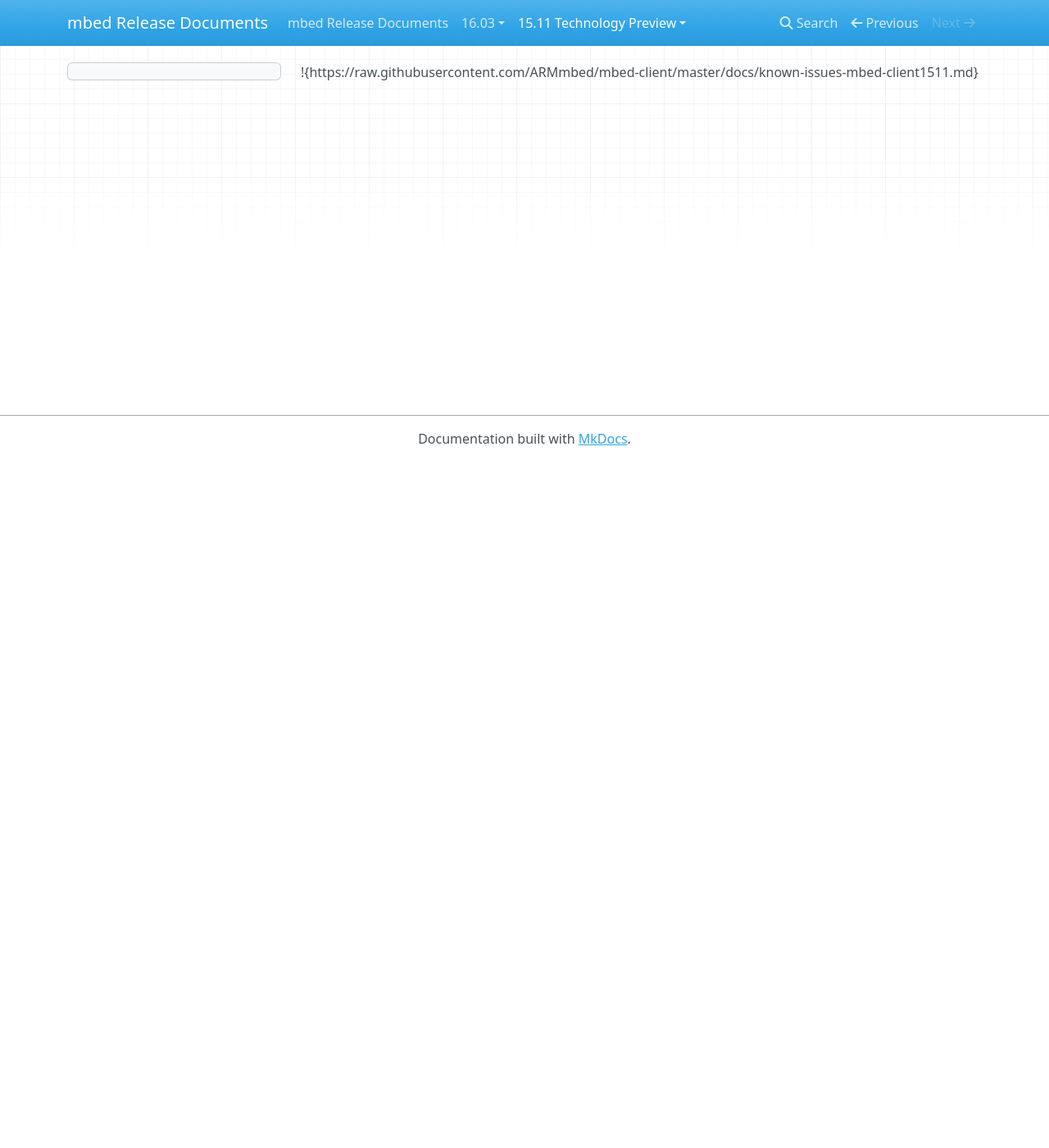
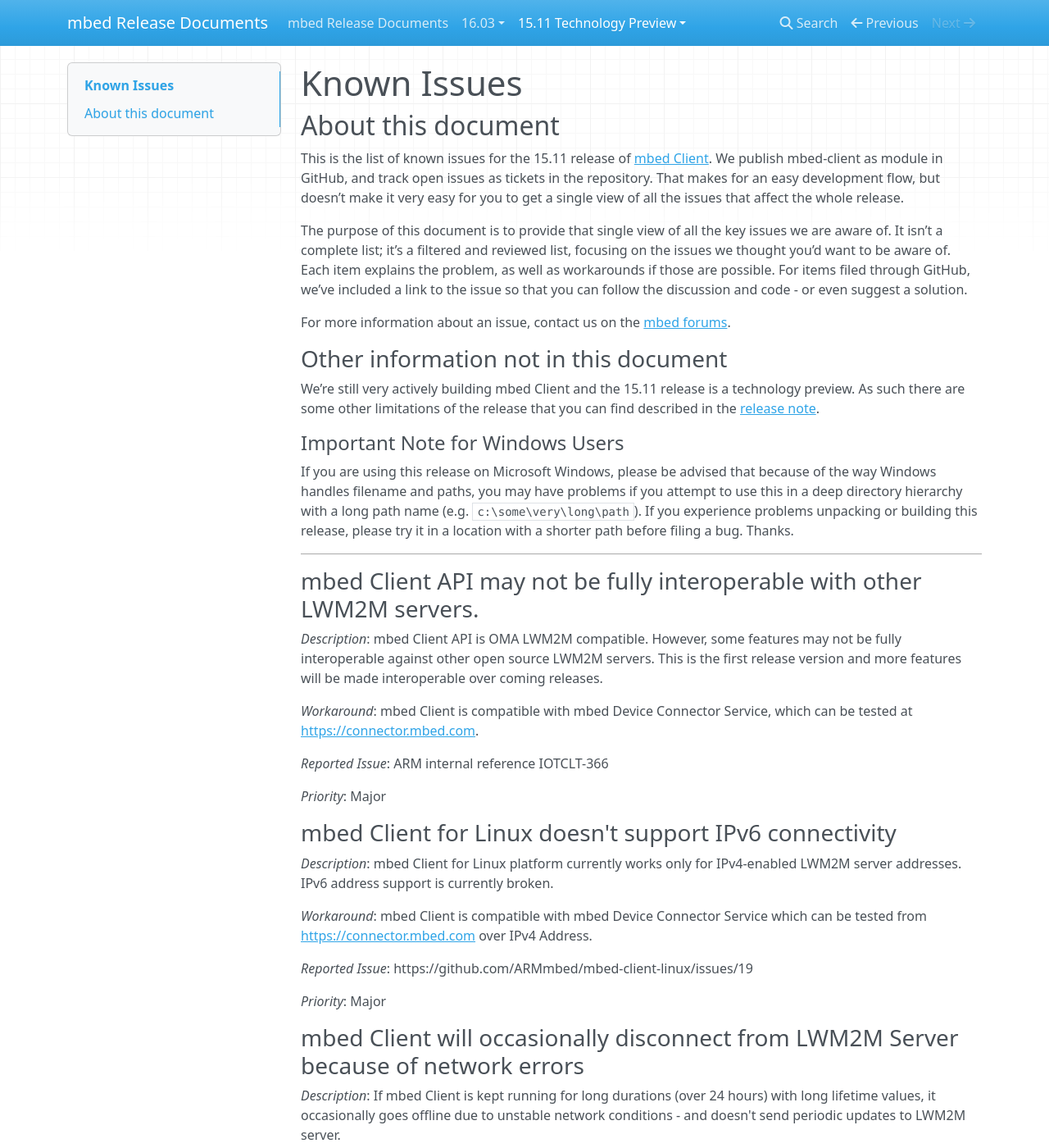
Before and after one commit to kurtace72/mbed_os_release_notes, an MkDocs documentation site: the page built from Docs/15_11/mbed_Client/Known_Issues.md, in a window 1280 px wide and 1400 px high. Shown: the whole window at 82% size. Built offline with MkDocs 1.6.1, drawn with Linux system fonts in a browser that asks for light colours; nearby versions of some CDN libraries; old or Windows-style settings are respelled for this version of MkDocs; some of the changed text lies outside the part shown.

Commit message:
Copying over
Easier than waiting for the PR to be accepted

```diff
--- a/Docs/15_11/mbed_Client/Known_Issues.md
+++ b/Docs/15_11/mbed_Client/Known_Issues.md
@@ -1 +1,58 @@
-!{https://raw.githubusercontent.com/ARMmbed/mbed-client/master/docs/known-issues-mbed-client1511.md}
+# Known Issues
+
+## About this document
+
+This is the list of known issues for the 15.11 release of [mbed Client](https://github.com/ARMmbed/mbed-client). We publish mbed-client as module in GitHub, and track open issues as tickets in the repository. That makes for an easy development flow, but doesn’t make it very easy for you to get a single view of all the issues that affect the whole release.
+
+The purpose of this document is to provide that single view of all the key issues we are aware of. It isn’t a complete list; it’s a filtered and reviewed list, focusing on the issues we thought you’d want to be aware of. Each item explains the problem, as well as workarounds if those are possible. For items filed through GitHub, we’ve included a link to the issue so that you can follow the discussion and code - or even suggest a solution.
+
+For more information about an issue, contact us on the [mbed forums](http://forums.mbed.com).
+
+### Other information not in this document
+
+We’re still very actively building mbed Client and the 15.11 release is a technology preview. As such there are some other limitations of the release that you can find described in the [release note](https://www.mbed.com/en/development/software/mbed-client/releases/mbed-client1511).
+
+#### Important Note for Windows Users
+
+If you are using this release on Microsoft Windows, please be advised that because of the way Windows handles filename and paths, you may have problems if you attempt to use this in a deep directory hierarchy with a long path name (e.g. `c:\some\very\long\path`). If you experience problems unpacking or building this release, please try it in a location with a shorter path before filing a bug. Thanks.
+
+***
+### mbed Client API may not be fully interoperable with other LWM2M servers.
+
+*Description*: mbed Client API is OMA LWM2M compatible. However, some features may not be fully interoperable against other open source LWM2M servers. This is the first release version and more features will be made interoperable over coming releases.
+
+*Workaround*: mbed Client is compatible with mbed Device Connector Service, which can be tested at [https://connector.mbed.com](https://connector.mbed.com).
+
+*Reported Issue*: ARM internal reference IOTCLT-366
+
+*Priority*: Major
+
+### mbed Client for Linux doesn't support IPv6 connectivity
+
+*Description*: mbed Client for Linux platform currently works only for IPv4-enabled LWM2M server addresses. IPv6 address support is currently broken.
+
+*Workaround*: mbed Client is compatible with mbed Device Connector Service which can be tested from [https://connector.mbed.com](https://connector.mbed.com) over IPv4 Address.
+
+*Reported Issue*: https://github.com/ARMmbed/mbed-client-linux/issues/19
+
+*Priority*: Major
+
+### mbed Client will occasionally disconnect from LWM2M Server because of network errors
+
+*Description*: If mbed Client is kept running for long durations (over 24 hours) with long lifetime values, it occasionally  goes offline due to unstable network conditions - and doesn't send periodic updates to LWM2M server.
+
+*Workaround*: Set the periodic lifetime value to less than 15 minutes if you want to run stability tests. Also, implement a network error handling mechanism on the application side, to handle `error()` callbacks received from the mbed-client library.
+
+*Reported Issue*: ARM internal reference IOTCLT-206
+
+*Priority*: Major
+
+### mbed Client might experience a memory leak when running for long durations
+
+*Description*: mbed Client might have memory leak issues when left running for longer than 12 hours.
+
+*Workaround*: None
+
+*Reported Issue*: ARM internal reference IOTCLT-290
+
+*Priority*: Major
```
